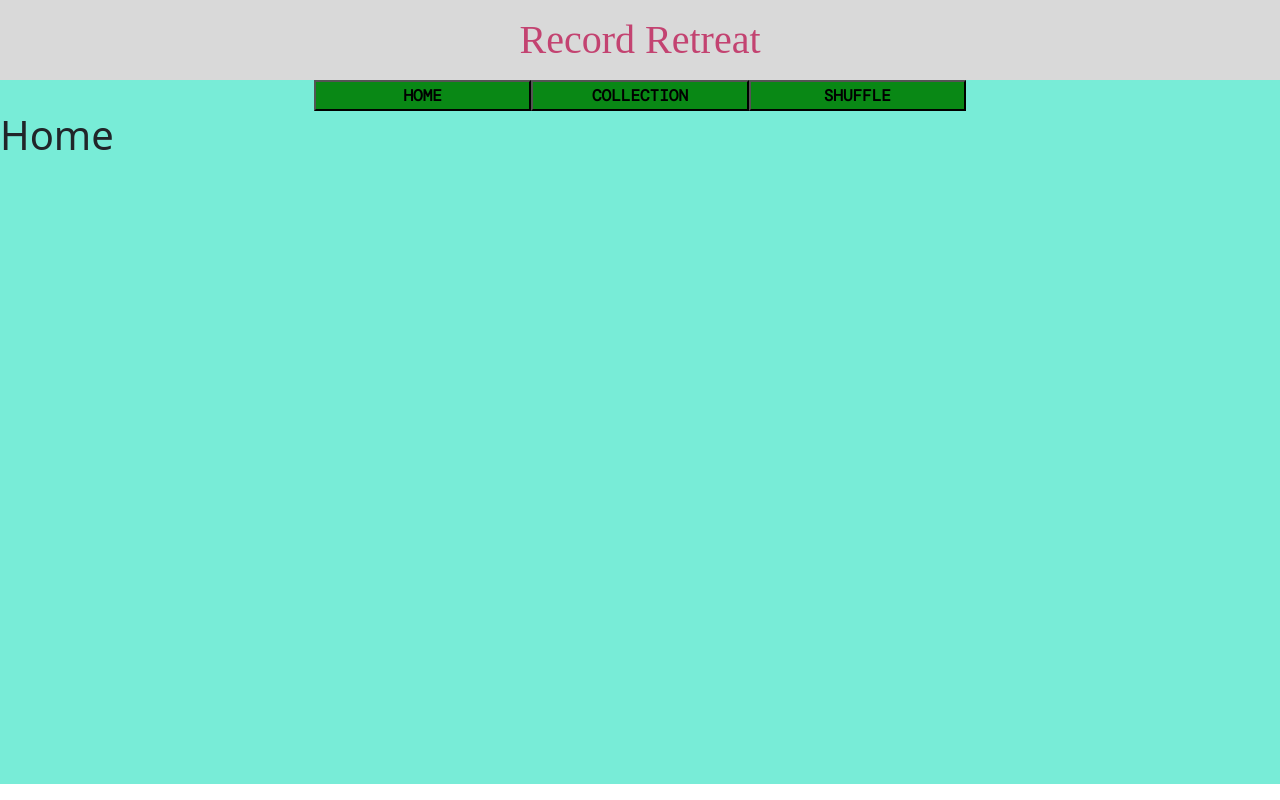
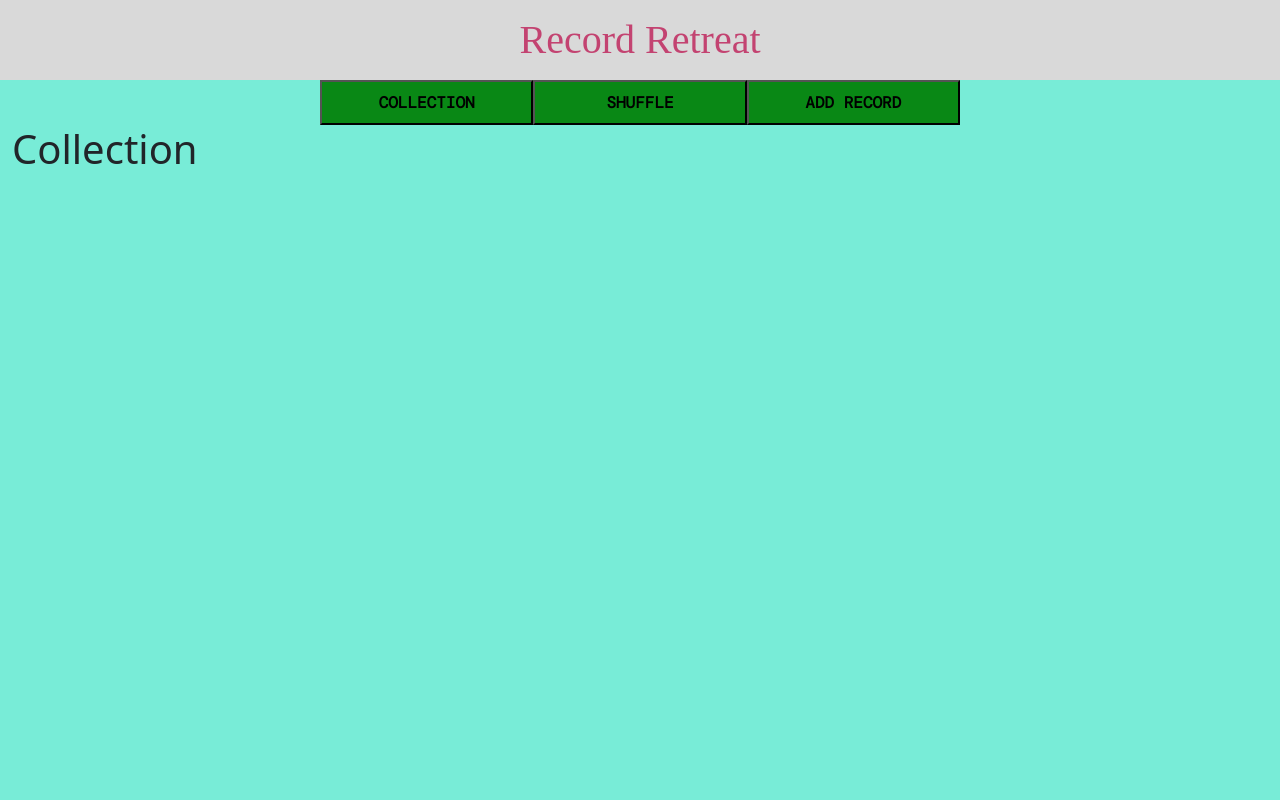
Before and after one commit to aidanmaskell/record-retreat-fe, a React (Create React App) app: page / in a window 1280 px wide. Built offline with nearby package versions, Linux system fonts and the light colour scheme; a web font is replaced by a local one.

Commit message:
updated nav routing to remove homepage{

```diff
--- a/src/App.js
+++ b/src/App.js
@@ -1,24 +1,24 @@
-import { BrowserRouter, Routes, Route, Outlet, Link} from 'react-router-dom'
+import { BrowserRouter, Routes, Route} from 'react-router-dom'
 import './App.scss';
+import AddRecord from './Components/AddRecord';
 import Collection from './Components/Collection';
 import Header from './Components/Header';
-import Homepage from './Components/Homepage';
 import Nav from './Components/Nav';
 import Shuffle from './Components/Shuffle';
 
 const App = () => {
   return (
     <>
-    <div className='row'>
+    <div className='row m-0'>
       <Header />
     </div>
-    <div className='row page'>
+    <div className='row page m-0'>
       <BrowserRouter>
         <Routes>
           <Route path='/' element={<Nav/>}>
-            <Route index element={<Homepage />} />
-            <Route path='collection' element={<Collection />} />
+            <Route index element={<Collection />} />
             <Route path='shuffle' element={<Shuffle />} />
+            <Route path='addrecord' element={<AddRecord />} />
           </Route>
         </Routes>
       </BrowserRouter>
--- a/src/App.scss
+++ b/src/App.scss
@@ -1,6 +1,10 @@
 @import './index.scss';
+
+* {
+  box-sizing: border-box;
+}
 
 .page {
   background-color: $backgroundColor;
-  min-height: 88vh;
+  min-height: 90vh;
 }
--- /dev/null
+++ b/src/Components/AddRecord/index.js
@@ -0,0 +1,5 @@
+const AddRecord = () => {
+    return <h1>Add Record</h1>
+}
+
+export default AddRecord
--- a/src/Components/Homepage/index.js
+++ /dev/null
@@ -1,5 +0,0 @@
-const Homepage = () => {
-    return <h1>Home</h1>
-}
-
-export default Homepage
--- a/src/Components/Nav/index.js
+++ b/src/Components/Nav/index.js
@@ -5,9 +5,9 @@ const Nav = () => {
   return (
     <div className='m-0'>
       <div className='nav row d-flex justify-content-center'>
-          <button className='col-4 col-md-2'><Link className='navLinks'to="/">HOME</Link></button>
-          <button className='col-4 col-md-2'><Link className='navLinks'to="/collection">COLLECTION</Link></button>
-          <button className='col-4 col-md-2'><Link className='navLinks'to="/shuffle">SHUFFLE</Link></button>
+          <button className='col-4 col-md-2 py-2'><Link className='navLinks'to="/collection">COLLECTION</Link></button>
+          <button className='col-4 col-md-2 py-2'><Link className='navLinks'to="/shuffle">SHUFFLE</Link></button>
+          <button className='col-4 col-md-2 py-2'><Link className='navLinks'to="/addrecord">ADD RECORD</Link></button>
       </div>
       <Outlet />
     </div>
--- a/src/Components/Nav/styles.scss
+++ b/src/Components/Nav/styles.scss
@@ -9,5 +9,6 @@
         text-decoration: none;
         font-family: $textFont;
         font-weight: bold;
+        font-size: 1rem;
     }
 }
```
